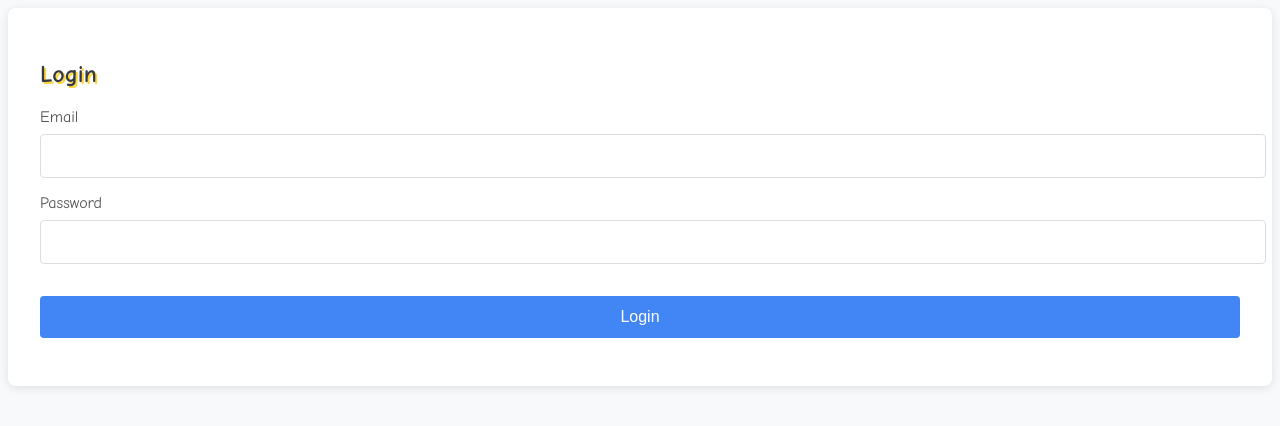
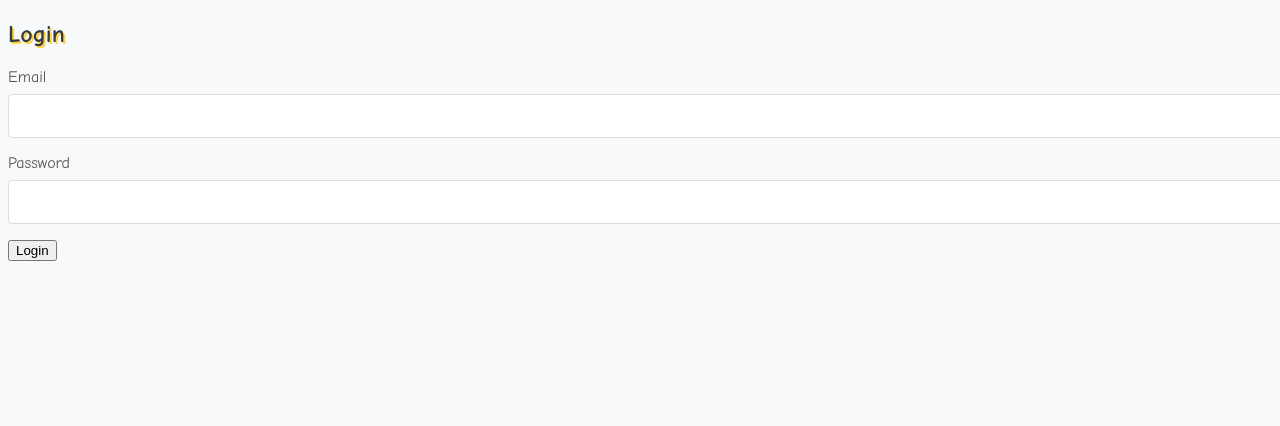
Before and after one commit to aiindonesiaart/aiindonesiaart.github.io, a plain HTML site: page comic-pg/index.html in a window 1280 px wide. Drawn offline with nearby package versions, Linux system fonts and the light colour scheme.

Commit message:
Update log.css

```diff
--- a/comic-pg/log.css
+++ b/comic-pg/log.css
@@ -1,14 +1,3 @@
-
-
-.container {
-    background: white;
-    padding: 2rem;
-    border-radius: 8px;
-    box-shadow: 0 2px 10px rgba(0, 0, 0, 0.1);
-    width: 100%;
-    max-width: 1200px;
-}
-
 .form-group {
     margin-bottom: 1rem;
 }
@@ -25,22 +14,6 @@
     border: 1px solid #ddd;
     border-radius: 4px;
     font-size: 1rem;
-}
-
-button {
-    width: 100%;
-    padding: 0.75rem;
-    background-color: #4285f4;
-    color: white;
-    border: none;
-    border-radius: 4px;
-    font-size: 1rem;
-    cursor: pointer;
-    margin-top: 1rem;
-}
-
-button:hover {
-    background-color: #3367d6;
 }
 
 .error-message {
```
